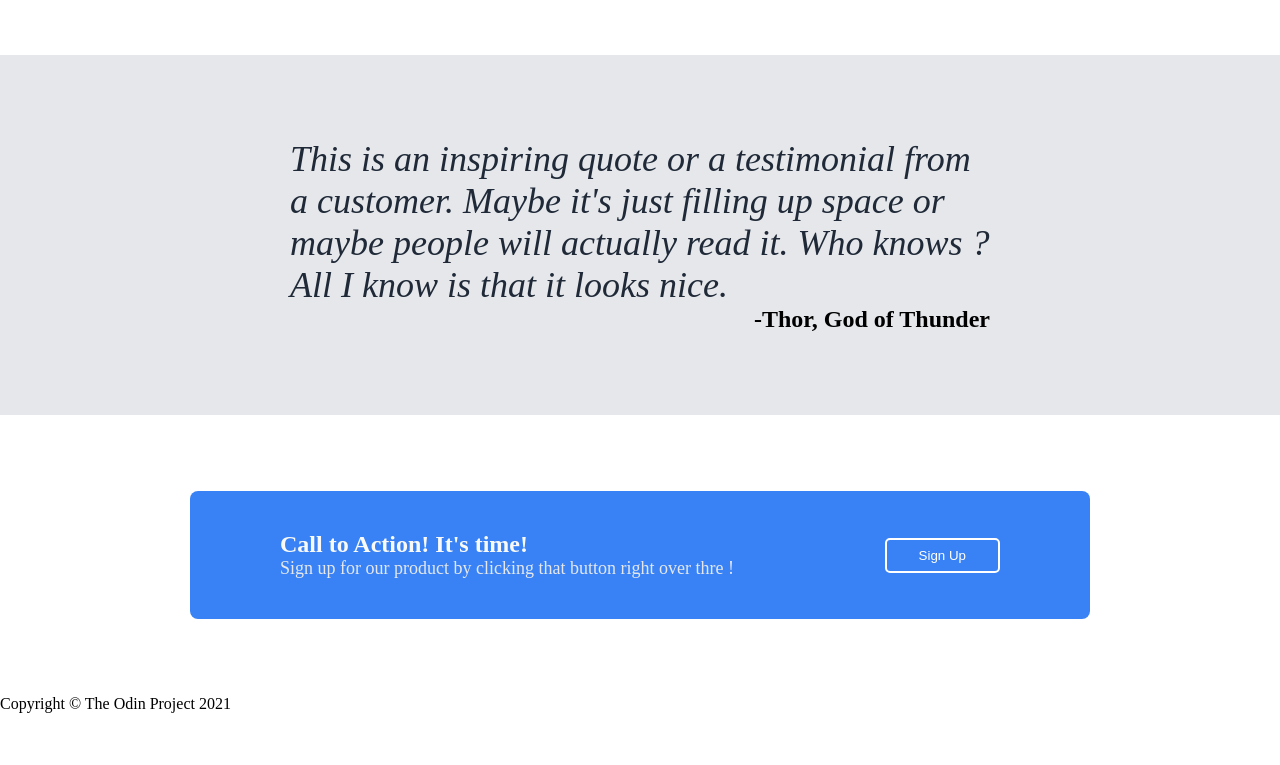
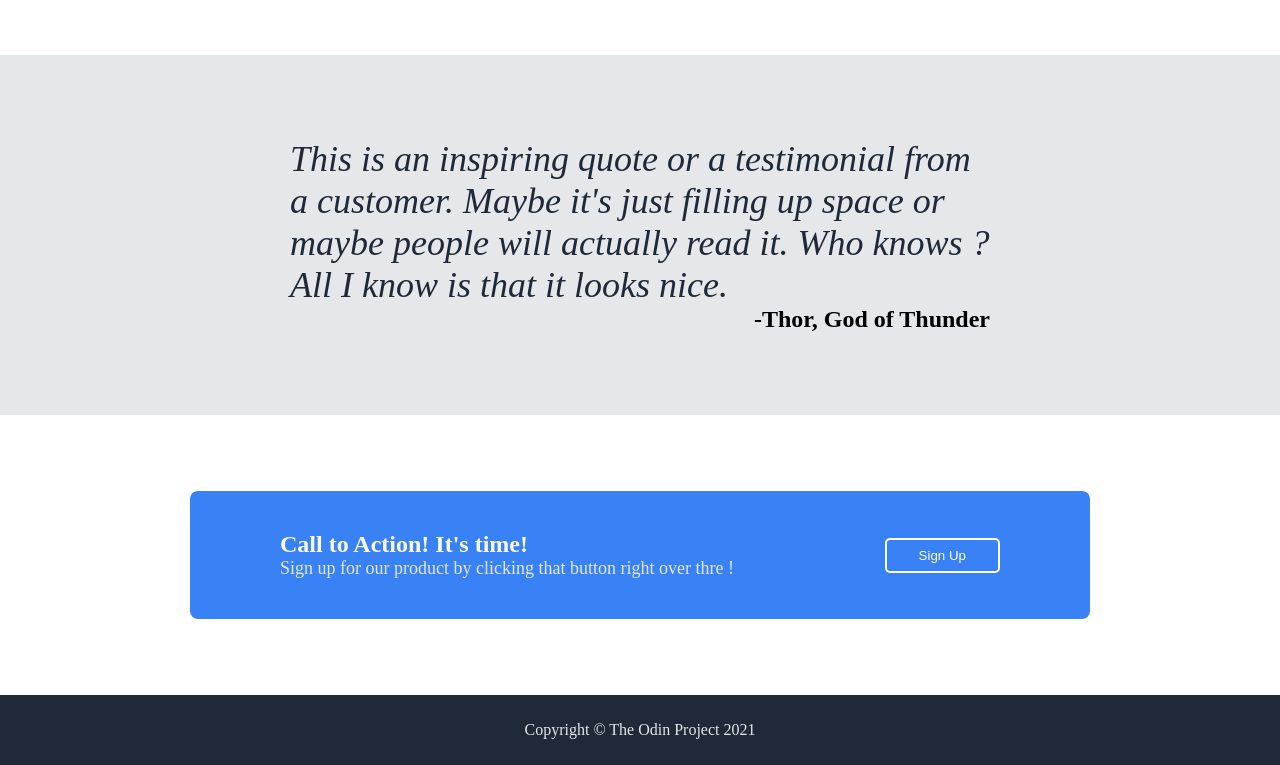
Before and after one commit to imvot/flex-landing-page, a plain HTML site: page index.html in a window 1280 px wide. Shown: the part 825-1590 px from the top of the page. Before the commit the page ends 1538 px from the top, so only its background shows below. Drawn offline with Linux system fonts and the light colour scheme.

Commit message:
Add footer component css
Removed container around footer text(useless)
Added footer styles

```diff
--- a/index.html
+++ b/index.html
@@ -68,7 +68,7 @@
         </div>
     </div>
     <footer class="footer">
-        <div class="footer-text">Copyright © The Odin Project 2021</div>
+        Copyright © The Odin Project 2021
     </footer>
 </body>
 </html>
--- a/style.css
+++ b/style.css
@@ -212,3 +212,12 @@ body {
     border-radius: 5px;
     padding: 8px 32px;
 }
+
+.footer {
+    background-color: var(--dark-background-color);
+    display: flex;
+    justify-content: center;
+    align-items: center;
+    height: 70px;
+    color: var(--dark-secondary-text-color);
+}
```
